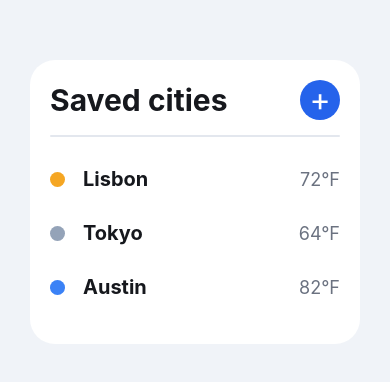
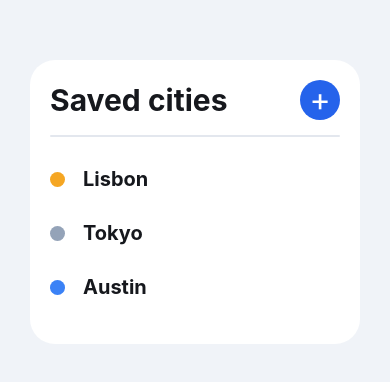
Before and after one commit to jaykobak/reactnative-weatherapp, a React Native app: screen /SavedCities in a window 390 px wide. Shown: the part 220-602 px from the top of the page. Built offline with nearby package versions, Linux system fonts and the light colour scheme.

Commit message:
feat: load cities from AsyncStorage

```diff
--- a/src/screens/SavedCitiesScreen.tsx
+++ b/src/screens/SavedCitiesScreen.tsx
@@ -1,6 +1,8 @@
-import { View, Text, StyleSheet, Pressable } from 'react-native';
+import { View, Text, StyleSheet, Pressable, Alert } from 'react-native';
 import { useSafeAreaInsets } from 'react-native-safe-area-context';
 import { useNavigation } from '@react-navigation/native';
+import { useState, useEffect } from 'react';
+import AsyncStorage from '@react-native-async-storage/async-storage';
 
 type CityProps = {
   cName: string;
@@ -13,11 +15,21 @@ function SavedCitiesScreen() {
   const insets = useSafeAreaInsets();
   const navigation = useNavigation();
 
-  const cities = [
-    { id: 1, name: 'Lisbon', temperature: '72°F', color: '#F5A623' },
-    { id: 2, name: 'Tokyo', temperature: '64°F', color: '#94A3B8' },
-    { id: 3, name: 'Austin', temperature: '82°F', color: '#3B82F6' },
-  ];
+  const [cities, setCities] = useState([
+    { id: 1, name: 'Lisbon', color: '#F5A623' },
+    { id: 2, name: 'Tokyo', color: '#94A3B8' },
+    { id: 3, name: 'Austin', color: '#3B82F6' },
+  ]);
+
+  useEffect(() => {
+    async function loadCities() {
+      const savedCities = await AsyncStorage.getItem('savedCities');
+
+      Alert.alert(savedCities);
+    }
+
+    loadCities();
+  }, []);
 
   return (
     <View
```
